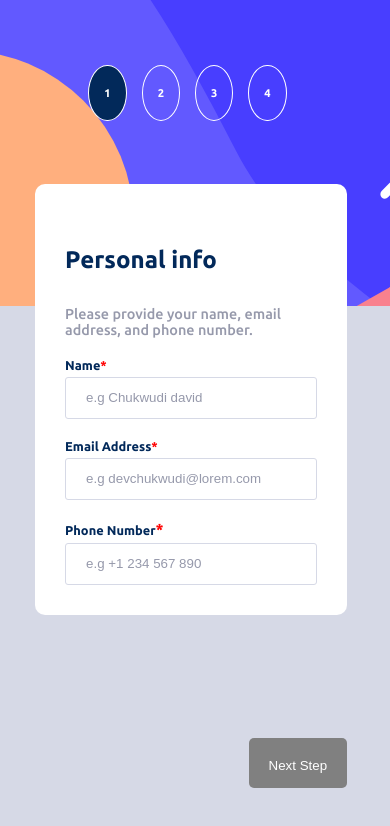
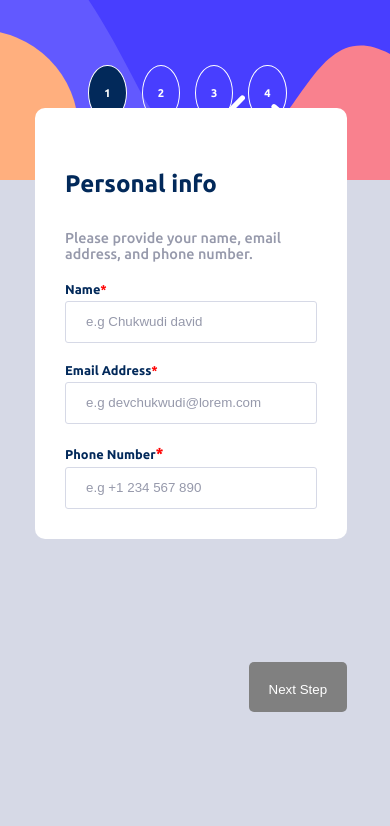
Before and after one commit to Donchuks02/multi-page-form, a plain HTML site: page index.html in a window 390 px wide. Drawn offline with Linux system fonts and the light colour scheme.

Commit message:
added height to top section in mobile

```diff
--- a/style.css
+++ b/style.css
@@ -491,7 +491,7 @@
                     background-repeat: no-repeat;
                     background-size: cover;
                     padding: 30px 60px 150px;
-                    /* height: 50vh; */
+                    height: 10vh;
                     border-radius: 0;
                     width: 100vw;
                 }
```
